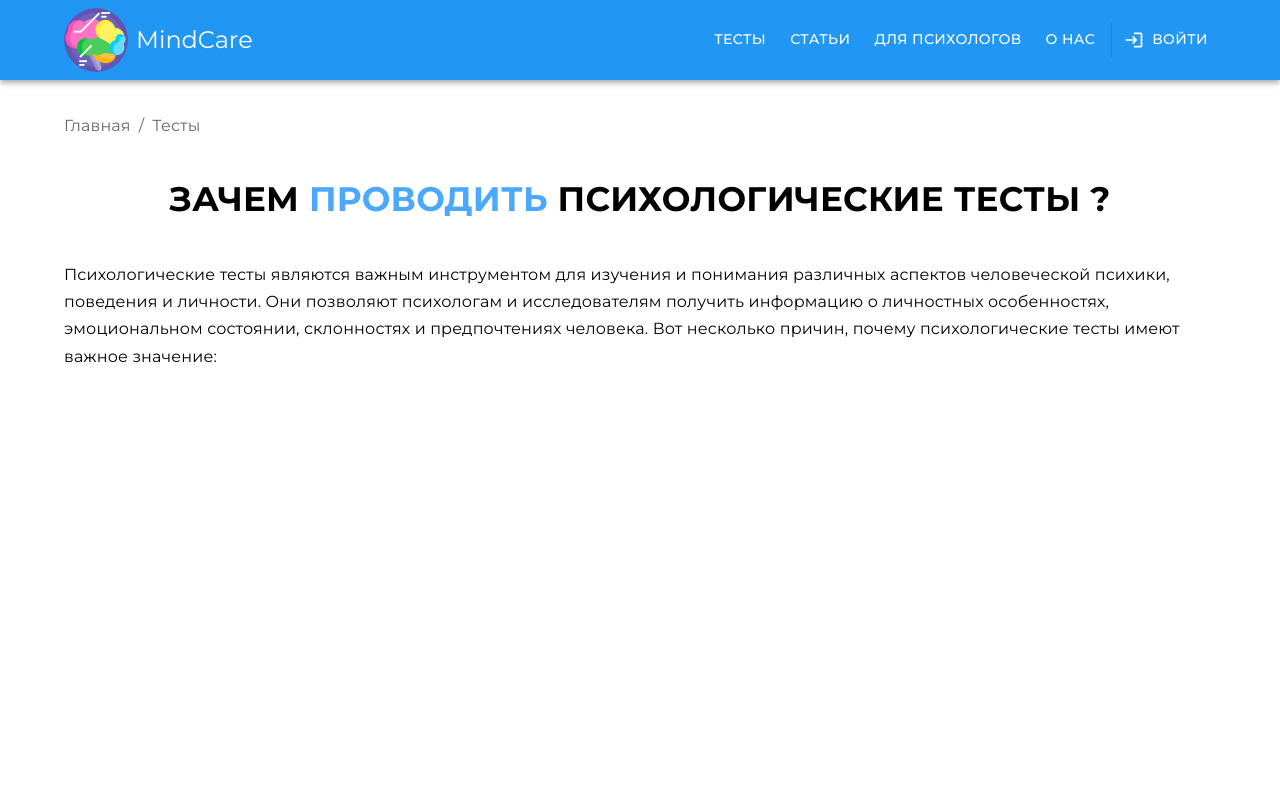
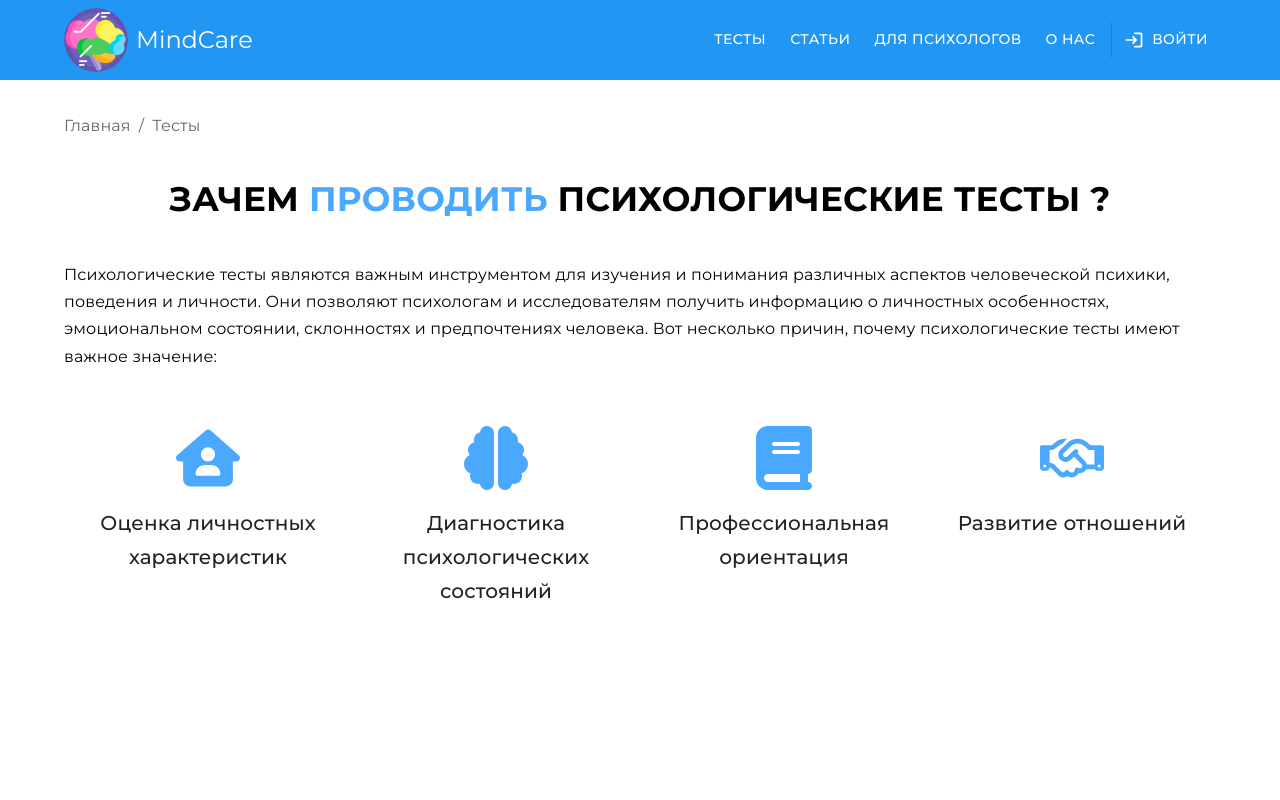
Before and after one commit to ezy4me/web-psychologist-mui, a React (Vite) app: page /tests in a window 1280 px wide. Shown: the top 800 px of the page. Built offline with nearby package versions, Linux system fonts and the light colour scheme; sample sign-in values are in the browser's storage.

Commit message:
modified: test page

```diff
--- a/package.json
+++ b/package.json
@@ -20,6 +20,7 @@
     "match-sorter": "^6.3.4",
     "react": "^18.2.0",
     "react-dom": "^18.2.0",
+    "react-icons": "^5.0.1",
     "react-router-dom": "^6.22.1",
     "sort-by": "^1.2.0",
     "styled-components": "^6.1.8",
--- a/src/components/Home/QandA.tsx
+++ b/src/components/Home/QandA.tsx
@@ -1,11 +1,9 @@
-import { useState } from "react";
 import styled from "styled-components";
 import { data } from "../../data/QandA.json";
 import {
   Accordion,
   AccordionDetails,
   AccordionSummary,
-  Container,
   Stack,
   Typography,
 } from "@mui/material";
--- a/src/components/Layout/Header.tsx
+++ b/src/components/Layout/Header.tsx
@@ -42,7 +42,7 @@ const Header = () => {
   };
 
   return (
-    <AppBar position="static">
+    <AppBar elevation={0} position="static">
       <Container sx={{ py: 1 }}>
         <Toolbar style={{padding: 0}}>
           <Grid container justifyContent="space-between" alignItems="center">
--- a/src/components/PageImage.tsx
+++ b/src/components/PageImage.tsx
@@ -9,7 +9,7 @@ const PageImageWrapper = styled("div")<PageImageProps>(({ $image }) => ({
   backgroundImage: `url("${$image}")`,
   backgroundSize: "cover",
   backgroundPosition: "center",
-  height: "320px",
+  height: "400px",
   display: "flex",
   alignItems: "center",
   justifyContent: "center",
--- a/src/pages/ArticleDetailPage.tsx
+++ b/src/pages/ArticleDetailPage.tsx
@@ -11,7 +11,6 @@ import {
   Stack,
   Typography,
 } from "@mui/material";
-import { styled } from "@mui/system";
 import { useEffect } from "react";
 import { Link, useParams } from "react-router-dom";
 import useArticleStore from "../store/articleStore";
@@ -43,27 +42,40 @@ const ArticleDetailPage = () => {
           <CircularProgress />
         </Box>
       ) : (
-        <Card sx={{ maxWidth: 345, cursor: "pointer" }}>
+        <Stack direction={"column"} spacing={4} mt={4}>
+          <Card elevation={0}>
             <CardMedia
-            sx={{ height: 180 }}
+              sx={{ height: 400 }}
               image={article.image}
               title="green iguana"
             />
             <CardContent>
-            <Typography gutterBottom variant="h5" component="div">
+              <Stack
+                direction={"row"}
+                spacing={4}
+                alignItems={"center"}
+                justifyContent={"space-between"}>
+                <Typography gutterBottom variant="h4" component="div">
                   {article.title}
                 </Typography>
-            <Typography variant="body2" color="text.secondary">
+                <Stack direction={"row"} spacing={2} alignItems={"center"}>
+                  <Avatar src={article.psychologist.user.profile.image} />
+                  <Typography>
+                    {article.psychologist.user.profile.name}
+                  </Typography>
+                </Stack>
+              </Stack>
+            </CardContent>
+            <CardContent>
+              <Stack direction={"column"} spacing={4} alignItems={"flex-start"}>
+                <Typography variant="body1" color="text.secondary">
                   {article.subtitle}
                 </Typography>
+              </Stack>
             </CardContent>
-          <CardActions>
-            <Stack direction={"row"} spacing={2} alignItems={"center"}>
-              <Avatar src={article.psychologist.user.profile.image} />
-              <Typography>{article.psychologist.user.profile.name}</Typography>
+            <CardActions></CardActions>
+          </Card>
         </Stack>
-          </CardActions>
-        </Card>
       )}
     </Container>
   );
--- a/src/pages/ArticlesPage.tsx
+++ b/src/pages/ArticlesPage.tsx
@@ -42,12 +42,12 @@ const ArticlesPage = () => {
       </Breadcrumbs>
       <Stack direction={"column"} spacing={4} mt={4}>
         <SectionTitle text="Последние статьи" />
-        <Grid container spacing={1}>
+        <Grid container spacing={2}>
           {articles?.map((article, index) => (
-            <Grid xs={12} sm={6} md={4} lg={3} key={index}>
+            <Grid xs={12} sm={6} md={4} key={index}>
               <Card
                 onClick={() => handleOpenArticleDetail(article.id)}
-                sx={{ maxWidth: 345, cursor: "pointer", height: "100%" }}>
+                sx={{ cursor: "pointer", height: "100%" }}>
                 <CardMedia
                   sx={{ height: 180 }}
                   image={article.image}
--- a/src/pages/TestsPage.tsx
+++ b/src/pages/TestsPage.tsx
@@ -14,6 +14,7 @@ import { useEffect } from "react";
 import SectionTitle from "@components/SectionTitlle";
 import { Link } from "react-router-dom";
 import Grid from "@mui/material/Unstable_Grid2"; // Grid version 2
+import { FaBrain, FaHouseUser, FaRegHandshake, FaBook } from "react-icons/fa6";
 
 const TestsPage = () => {
   const { tests, getTests } = useTestStore((state) => ({
@@ -45,10 +46,76 @@ const TestsPage = () => {
           склонностях и предпочтениях человека. Вот несколько причин, почему
           психологические тесты имеют важное значение:
         </Typography>
-        <Grid marginTop={4} container spacing={1}>
+        <Grid container spacing={2}>
+          <Grid xs={12} sm={6} md={3}>
+            <Card elevation={0}>
+              <CardContent>
+                <Stack
+                  direction={"column"}
+                  alignItems={"center"}
+                  justifyContent={"center"}
+                  spacing={2}>
+                  <FaHouseUser color="#4ba8ff" size={64} />
+                  <Typography textAlign={"center"} variant="h6">
+                    Оценка личностных характеристик
+                  </Typography>
+                </Stack>
+              </CardContent>
+            </Card>
+          </Grid>
+          <Grid xs={12} sm={6} md={3}>
+            <Card elevation={0}>
+              <CardContent>
+                <Stack
+                  direction={"column"}
+                  alignItems={"center"}
+                  justifyContent={"center"}
+                  spacing={2}>
+                  <FaBrain color="#4ba8ff" size={64} />
+                  <Typography textAlign={"center"} variant="h6">
+                    Диагностика психологических состояний
+                  </Typography>
+                </Stack>
+              </CardContent>
+            </Card>
+          </Grid>
+          <Grid xs={12} sm={6} md={3}>
+            <Card elevation={0}>
+              <CardContent>
+                <Stack
+                  direction={"column"}
+                  alignItems={"center"}
+                  justifyContent={"center"}
+                  spacing={2}>
+                  <FaBook color="#4ba8ff" size={64} />
+                  <Typography textAlign={"center"} variant="h6">
+                    Профессиональная ориентация
+                  </Typography>
+                </Stack>
+              </CardContent>
+            </Card>
+          </Grid>
+          <Grid xs={12} sm={6} md={3}>
+            <Card elevation={0}>
+              <CardContent>
+                <Stack
+                  direction={"column"}
+                  alignItems={"center"}
+                  justifyContent={"center"}
+                  spacing={2}>
+                  <FaRegHandshake color="#4ba8ff" size={64} />
+                  <Typography textAlign={"center"} variant="h6">
+                    Развитие отношений
+                  </Typography>
+                </Stack>
+              </CardContent>
+            </Card>
+          </Grid>
+        </Grid>
+        <Grid marginTop={4} container spacing={2}>
           {tests?.map((test, index) => (
-            <Grid xs={12} sm={6} md={4} lg={3} key={index}>
-              <Card sx={{ maxWidth: 345, cursor: "pointer", height: '100%' }}>
+            <Grid xs={12} sm={6} md={4} key={index}>
+              <Card sx={{ cursor: "pointer", height: "100%" }}>
                 <CardMedia
                   sx={{ height: 180 }}
                   image={test.image}
```
Also changed, not shown: 1 other file (tests, documents, lock files or other folders). Lines whose indentation alone changed are shown as unchanged.
